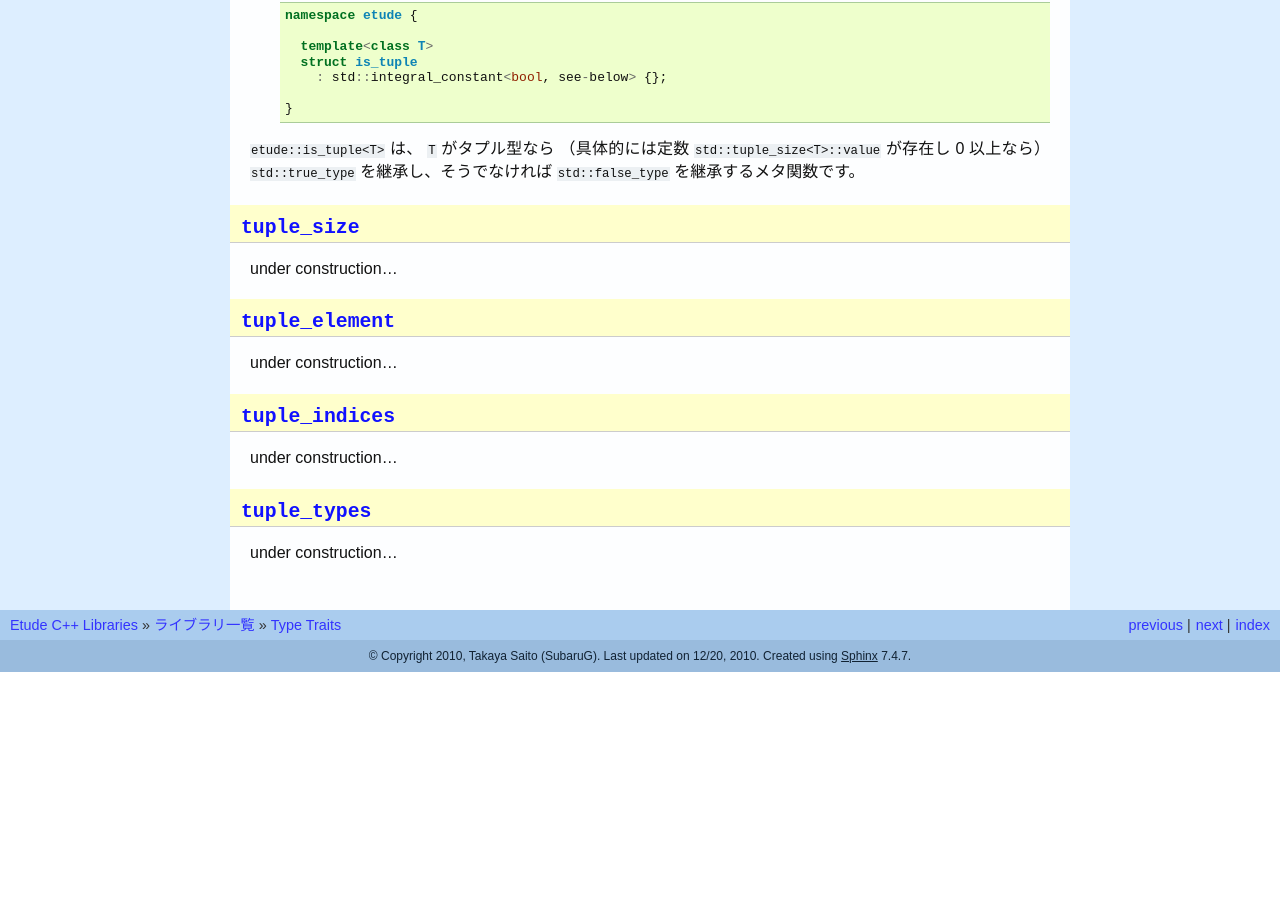
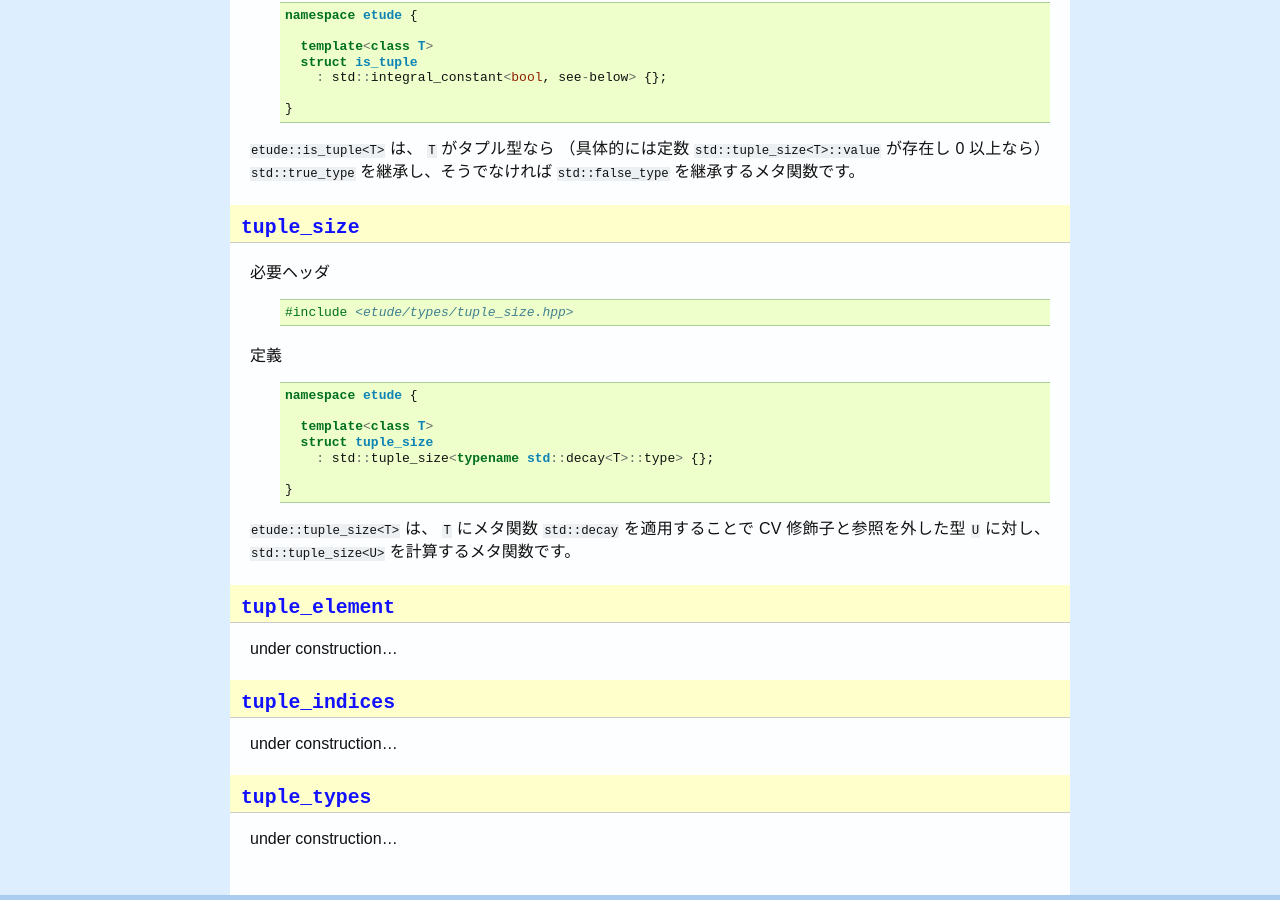
Before and after one commit to gintenlabo/etude, a Sphinx documentation site: the page built from docs/types.rst, in a window 1280 px wide and 900 px high, scrolled down 2665 px. Built offline with Sphinx 7.4.7, drawn with Linux system fonts in a browser that asks for light colours; before the commit the page ends 3337 px from its top, so only the background shows below that.

Commit message:
tuple_size の説明を追加

```diff
--- a/docs/types.rst
+++ b/docs/types.rst
@@ -164,7 +164,24 @@ Type Traits
 ``tuple_size``
 --------------
 
-under construction...
+必要ヘッダ
+  ::
+
+    #include <etude/types/tuple_size.hpp>
+
+定義
+  ::
+
+    namespace etude {
+
+      template<class T>
+      struct tuple_size
+        : std::tuple_size<typename std::decay<T>::type> {};
+
+    }
+
+``etude::tuple_size<T>`` は、 ``T`` にメタ関数 ``std::decay`` を適用することで
+CV 修飾子と参照を外した型 ``U`` に対し、 ``std::tuple_size<U>`` を計算するメタ関数です。
 
 
 ``tuple_element``
```
